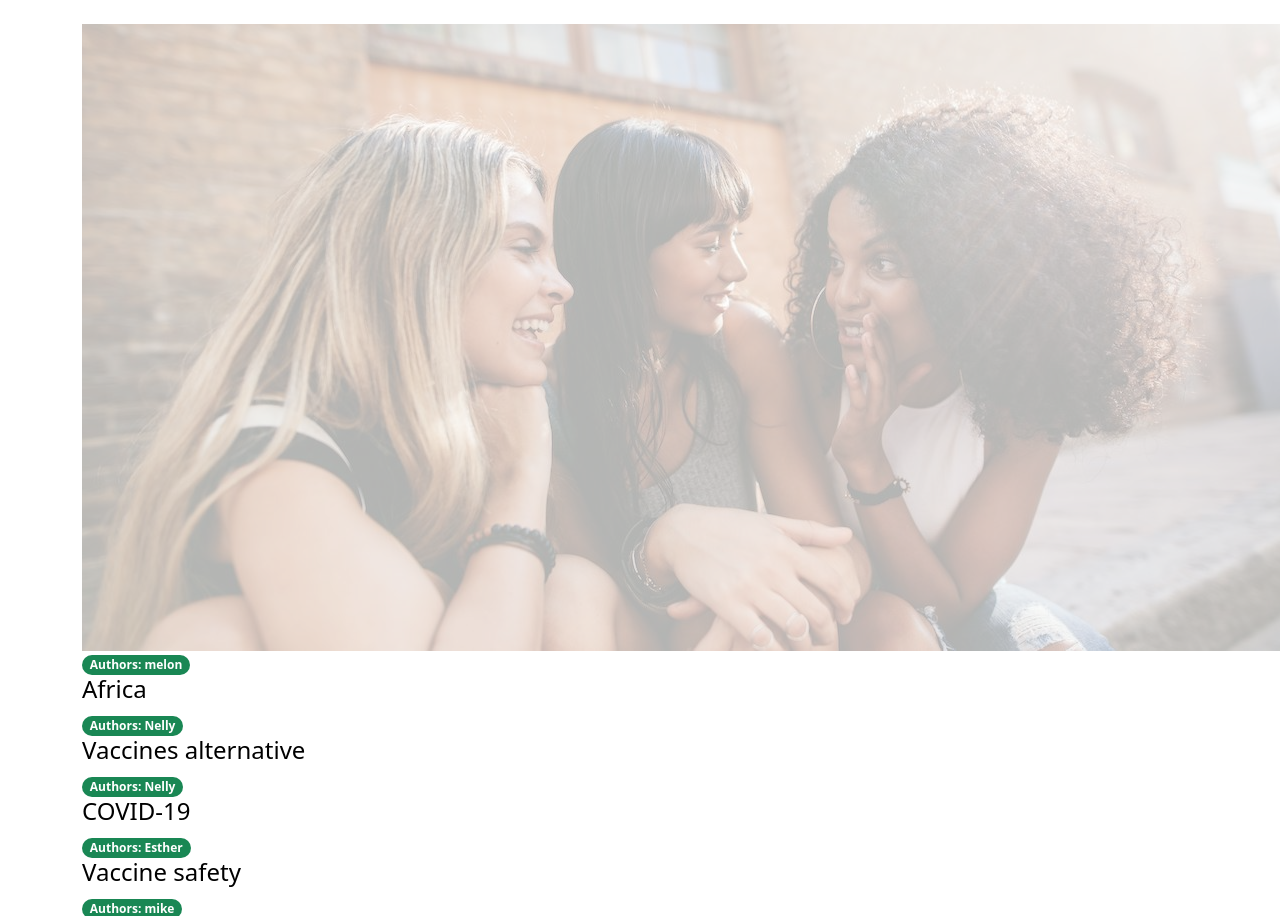
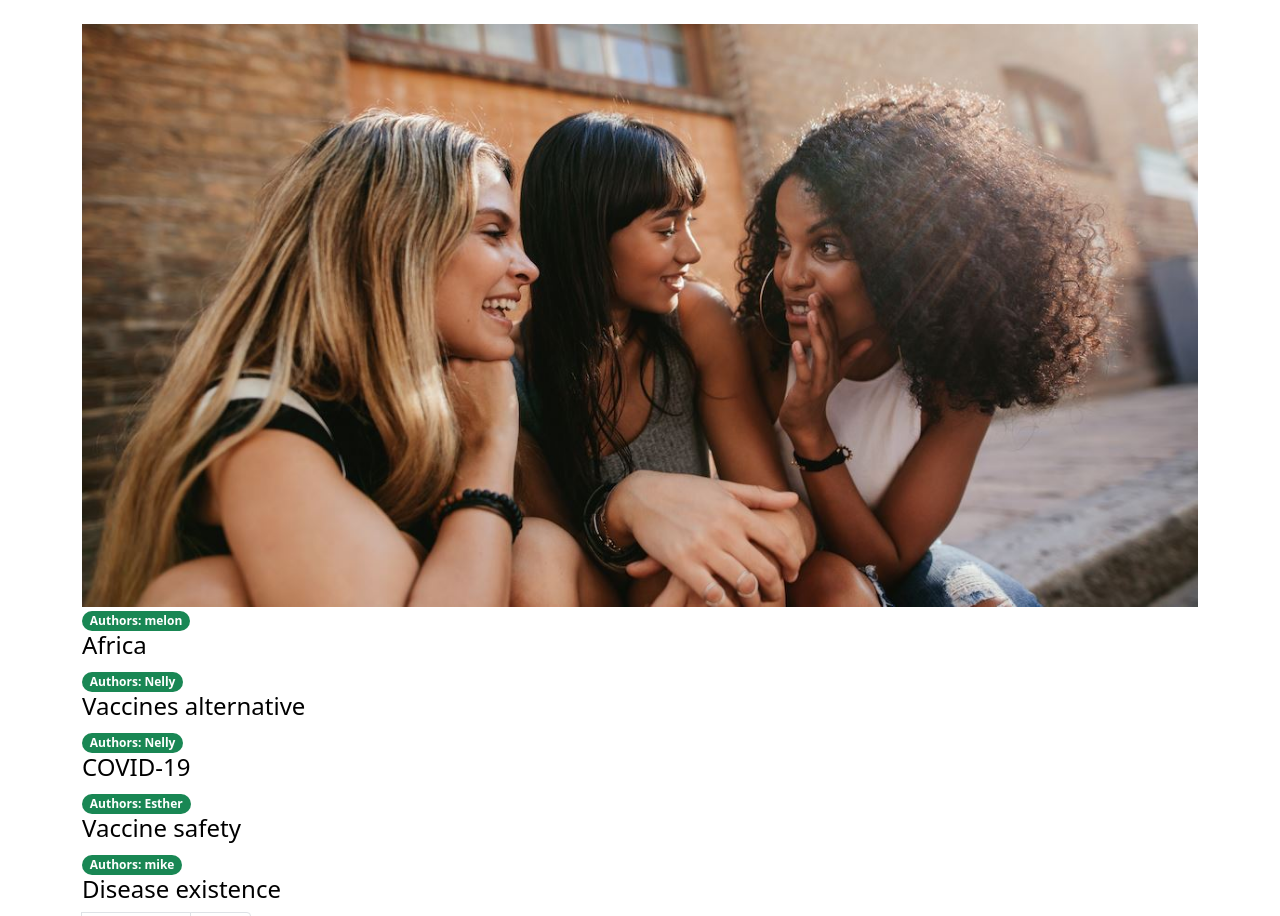
Before and after one commit to Nelly-ux10/Django-Finalprojec-App, a Django app: page /ashiriblogapp/articles/ in a window 1280 px wide. Shown: the part 56-972 px from the top of the page. Run offline with Django 4.2, Linux system fonts and the light colour scheme; data comes from the database, SQL or seed files in the repository.

Commit message:
modified app

```diff
--- a/ashiriblogapp/templates/ashiriblogapp/articles.html
+++ b/ashiriblogapp/templates/ashiriblogapp/articles.html
@@ -17,13 +17,13 @@
 				color: rgb(183, 69, 151);
 
 		}
-		.page{
+		/*.page{
 				background-color: rgb(246, 213, 213);
 				background-image: url("{% static 'ashiriblogapp/images/black image.jpg' %}");
 				background-image: no-repeat;
 				background-image: 100%;
 				opacity: 0.3;
-			}
+			}*/
 	</style>
 
 
@@ -33,7 +33,7 @@
 <body>
 
 	<div class="container mt-4">
-	<img class="page" src="{% static 'ashiriblogapp/images/black image.jpg' %}" alt="">
+	<img src="{% static 'ashiriblogapp/images/black image.jpg' %}" alt="Snow" style="width:100%;" >
 			{% for blog in article_list %}
 				<span class="badge rounded-pill bg-success">Authors: {{blog.author}}</span>
 				<h4 ><a class="link-style" href="{% url 'article_detail' blog.slug %}">{{blog.title}}</a></h4>
--- a/ashiriblogapp/templates/ashiriblogapp/signup_done.html
+++ b/ashiriblogapp/templates/ashiriblogapp/signup_done.html
@@ -18,7 +18,6 @@
 
 {% block body %}
 <body>
-<img class="page" src="{% static 'ashiriblogapp/images/black image.jpg' %}" alt="">
 	<div class="container">
 		<h3>Welcome, {{new_user.username}}</h3>
 		<p>Your account has been create, you can  <a href="{% url 'user_login' %}">Login here</a></p>
```
